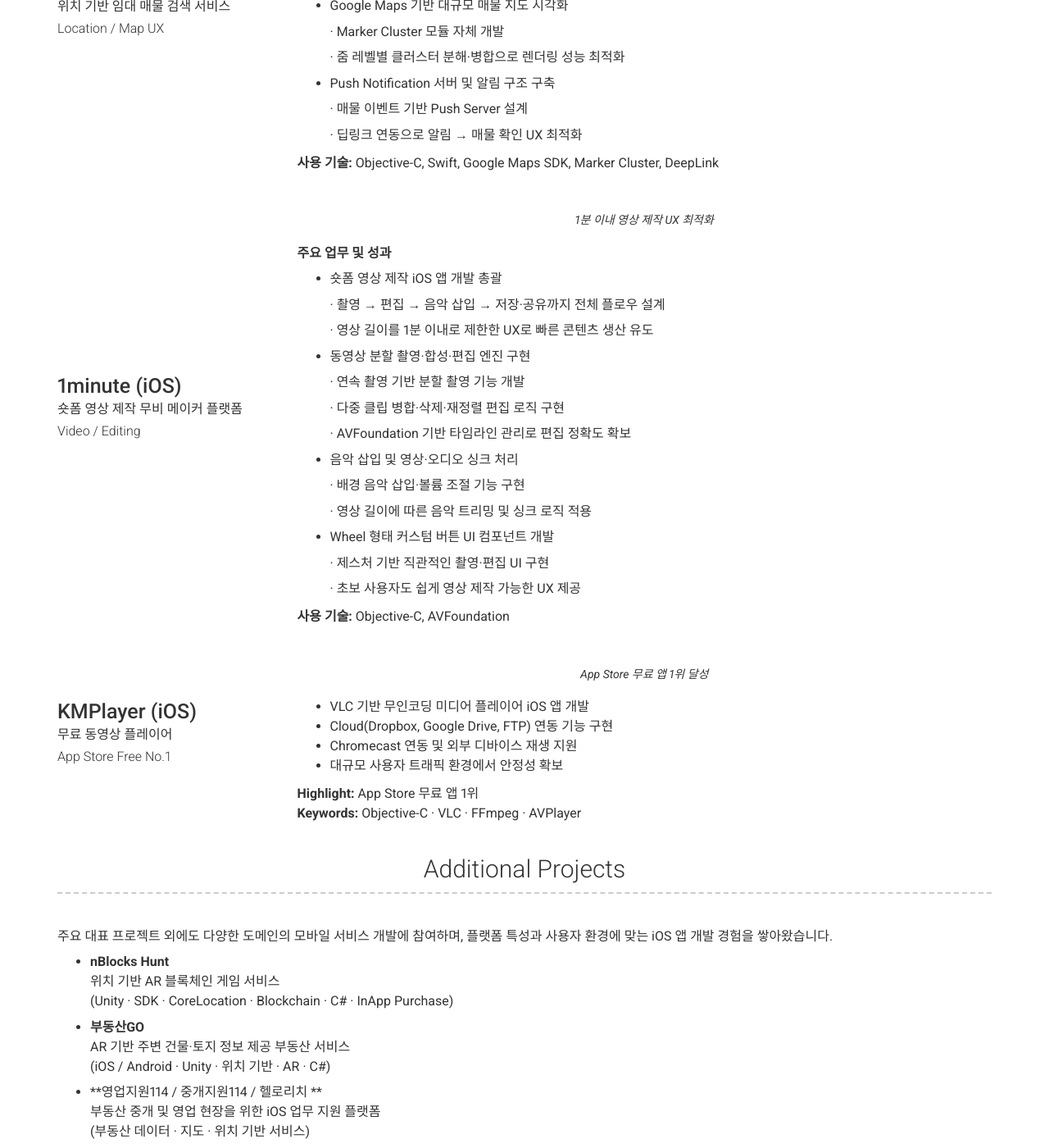
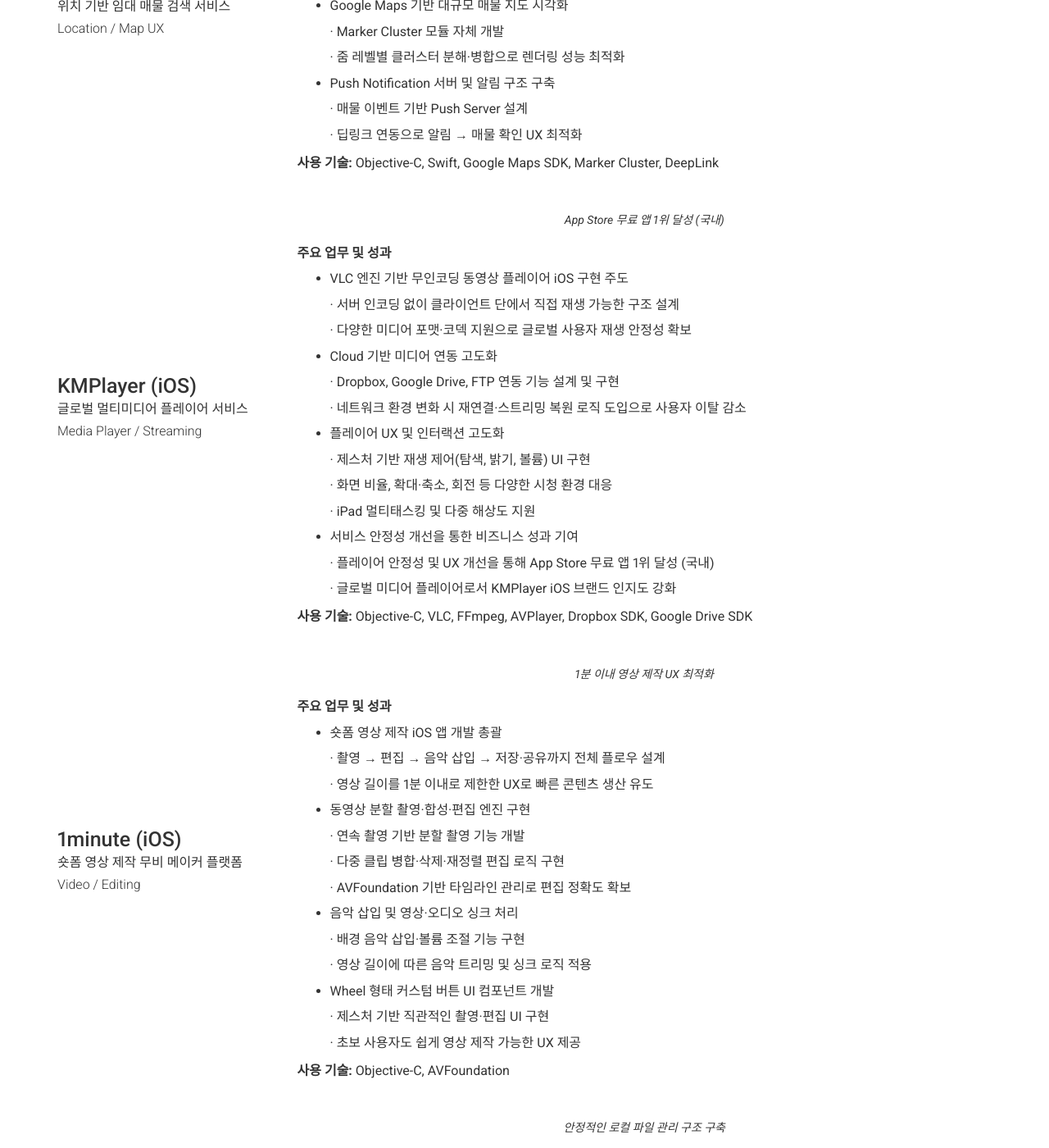
Before and after one commit to toypresent81/toypresent81.github.io, a Jekyll site: the page built from index.md, in a window 1280 px wide and 1400 px high, scrolled down 5758 px. Shown: the whole window at 82% size. Built offline with Jekyll 4.4.1, drawn with Linux system fonts in a browser that asks for light colours; nearby versions of some CDN libraries; some of the changed text lies outside the part shown.

Commit message:
Update _config.yml

```diff
--- a/_config.yml
+++ b/_config.yml
@@ -399,6 +399,42 @@ content:
 
           **사용 기술:** Objective-C, Swift, Google Maps SDK, Marker Cluster, DeepLink
 
+      - title: KMPlayer (iOS)
+        sub_title: 글로벌 멀티미디어 플레이어 서비스
+        caption: Media Player / Streaming
+        quote: >
+          App Store 무료 앱 1위 달성 (국내)
+        description: |
+          **주요 업무 및 성과**
+
+          - VLC 엔진 기반 무인코딩 동영상 플레이어 iOS 구현 주도
+
+            · 서버 인코딩 없이 클라이언트 단에서 직접 재생 가능한 구조 설계
+
+            · 다양한 미디어 포맷·코덱 지원으로 글로벌 사용자 재생 안정성 확보
+
+          - Cloud 기반 미디어 연동 고도화
+
+            · Dropbox, Google Drive, FTP 연동 기능 설계 및 구현
+
+            · 네트워크 환경 변화 시 재연결·스트리밍 복원 로직 도입으로 사용자 이탈 감소
+
+          - 플레이어 UX 및 인터랙션 고도화
+
+            · 제스처 기반 재생 제어(탐색, 밝기, 볼륨) UI 구현
+
+            · 화면 비율, 확대·축소, 회전 등 다양한 시청 환경 대응
+
+            · iPad 멀티태스킹 및 다중 해상도 지원
+
+          - 서비스 안정성 개선을 통한 비즈니스 성과 기여
+
+            · 플레이어 안정성 및 UX 개선을 통해 App Store 무료 앱 1위 달성 (국내)
+
+            · 글로벌 미디어 플레이어로서 KMPlayer iOS 브랜드 인지도 강화
+
+          **사용 기술:** Objective-C, VLC, FFmpeg, AVPlayer, Dropbox SDK, Google Drive SDK
+
       - title: 1minute (iOS)
         sub_title: 숏폼 영상 제작 무비 메이커 플랫폼
         caption: Video / Editing
@@ -434,6 +470,28 @@ content:
             · 초보 사용자도 쉽게 영상 제작 가능한 UX 제공
 
           **사용 기술:** Objective-C, AVFoundation
+
+      - title: JellyPod (iOS)
+        sub_title: 팟캐스트 브라우징 및 관리 플랫폼
+        caption: Media / File Management
+        quote: >
+          안정적인 로컬 파일 관리 구조 구축
+        description: |
+          **주요 업무 및 성과**
+
+          - 팟캐스트 미디어 파일 다운로드·관리 모듈 개발
+
+            · 미디어 파일 다운로드, 로컬 저장, 삭제 기능 구현
+
+            · 파일 관리 구조 최적화로 앱 안정성 및 UX 개선
+
+          - 데이터 관리 및 앱 성능 개선
+
+            · Core Data 기반 메타데이터 관리 구조 설계
+
+            · 다운로드 안정성 향상 및 앱 실행 속도 개선
+
+          **사용 기술:** Objective-C, Core Data, FileManager, FFmpeg
 
       - layout: left
         title: KMPlayer (iOS)
```
